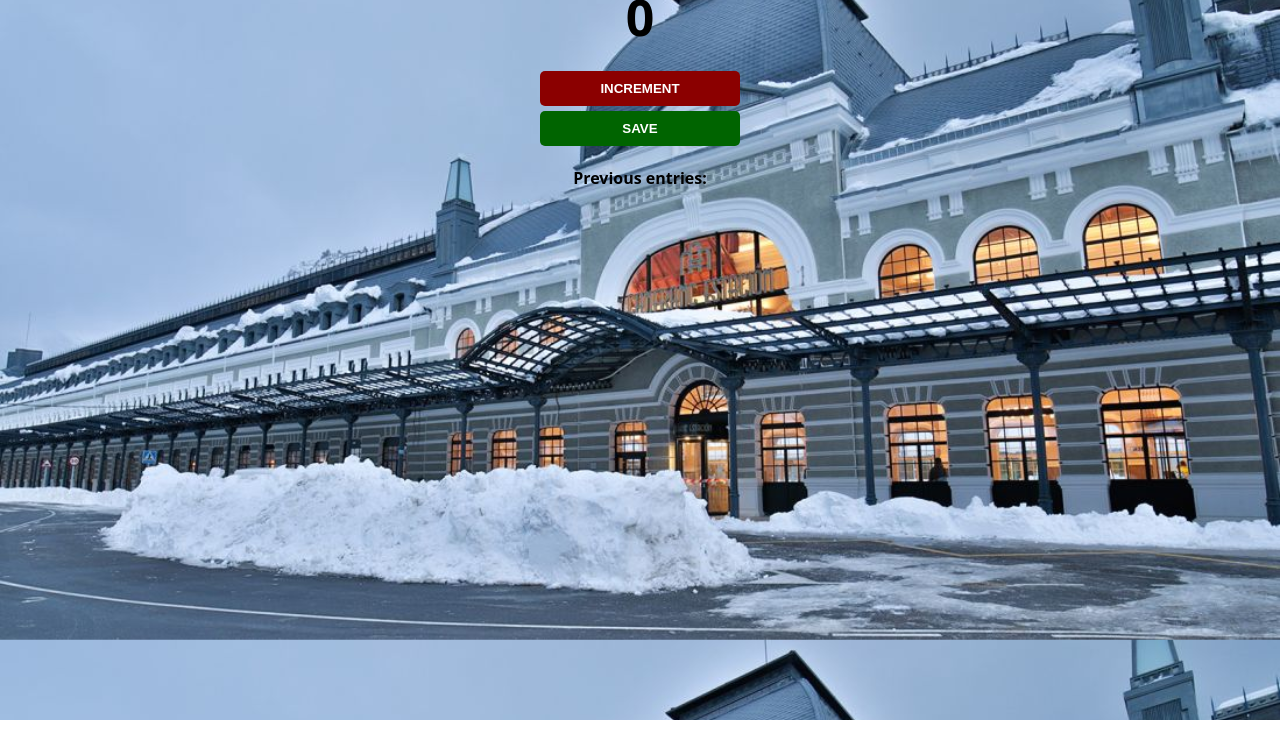
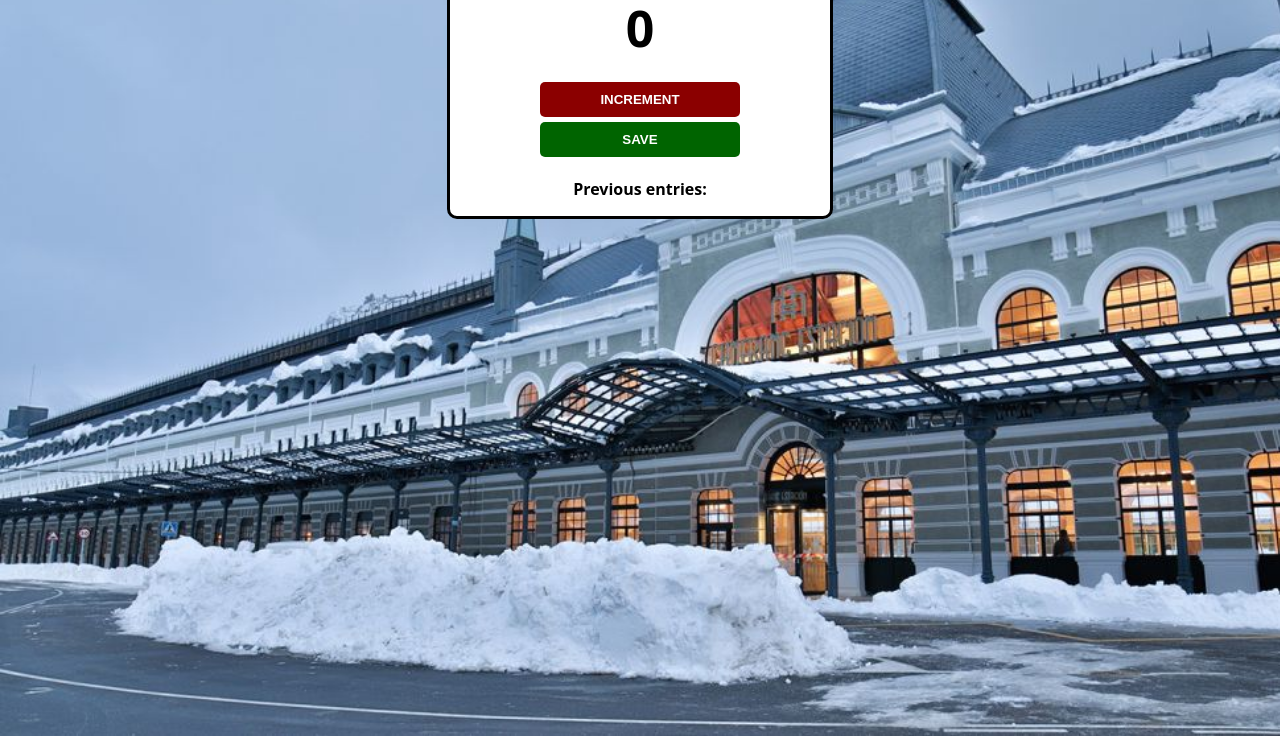
Before and after one commit to RhyshaKachari/Passenger_Counter, a plain HTML site: page passenger_counter/index.html in a window 1280 px wide. Shown: the part 80-816 px from the top of the page. Drawn offline with Linux system fonts and the light colour scheme.

Commit message:
improved the frontend

```diff
--- a/passenger_counter/index.css
+++ b/passenger_counter/index.css
@@ -4,6 +4,16 @@ body{
     font-family: system-ui, -apple-system, BlinkMacSystemFont, 'Segoe UI', Roboto, Oxygen, Ubuntu, Cantarell, 'Open Sans', 'Helvetica Neue', sans-serif;
     font-weight: bold;
     text-align: center;
+    height: 100vh;
+}
+
+.container{
+
+        background: white;
+        max-width: 30%;
+        margin: auto;
+        border: 3px solid black;
+        border-radius: 10px;
 }
 
 h1{
--- a/passenger_counter/index.html
+++ b/passenger_counter/index.html
@@ -7,12 +7,14 @@
     <link rel="stylesheet" href="index.css">
 </head>
 <body>
-    <h1>People entered: </h1>
+    <div class="container">
+       <h1>People entered: </h1>
     <h2 id="count-el">0</h2>
     <button id="increment-btn" onclick="increment()">INCREMENT</button>
-    <br>
     <button id="save-btn" onclick="save()">SAVE</button>
     <p id="save-el">Previous entries: </p>
+    </div>
+
     <script src="index.js"></script>
 </body>
 </html>
--- a/passenger_counter/index.js
+++ b/passenger_counter/index.js
@@ -8,12 +8,12 @@ let count = 0
 function increment(){
     count = count + 1
     countEl.textContent = count
-    console.log(countEl)
 }
 
 function save(){
     let countStr = count + " - "
     saveEl.textContent += countStr
-    console.log(count)
+    countEl.textContent = 0
+    count = 0
 
 }
```
